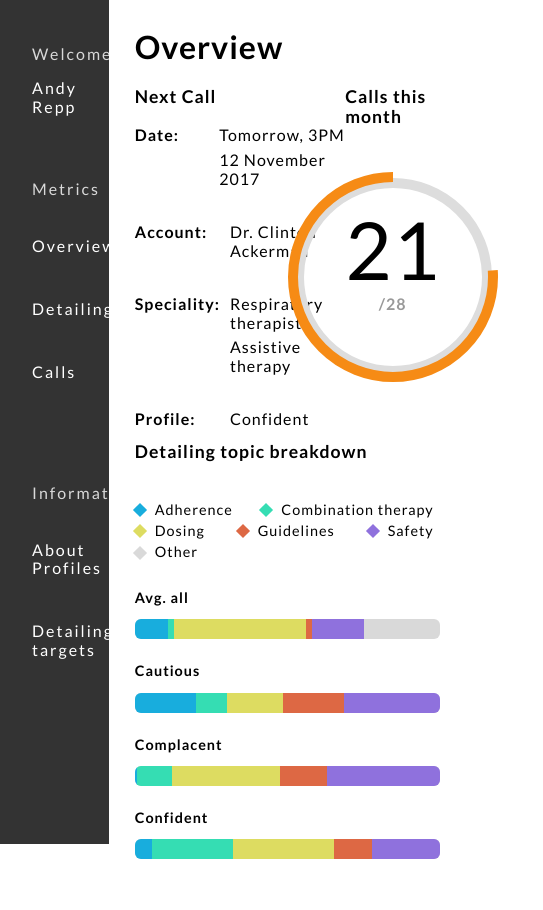
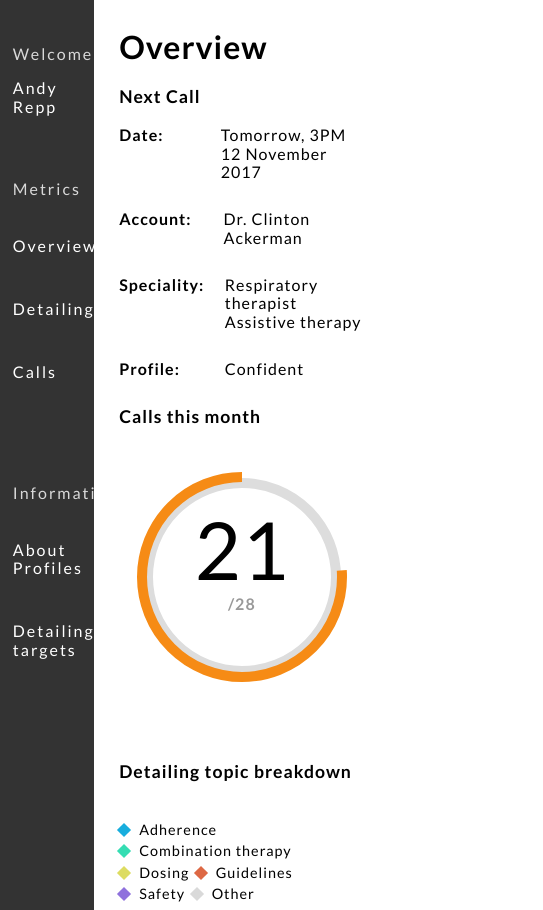
Before and after one commit to Nathan-Payne/dashboard-ui-mock, a website: page index.html in a window 390 px wide. Shown: the top 910 px of the page, 543 px wide, since content can reach past the window. Before the commit the page ends 859 px from the top, so only its background shows below. Drawn offline with nearby package versions, Linux system fonts and the light colour scheme.

Commit message:
add responsive breakpoints to adjust layout

```diff
--- a/index.html
+++ b/index.html
@@ -51,27 +51,27 @@
           <section class="call-info">
             <h3 class="call-info__title">Date:</h3>
             <div class="call-info__content">
-              <div>Tomorrow, 3PM</div>
-              <div>12 November 2017</div>
+              <p>Tomorrow, 3PM</p>
+              <p>12 November 2017</p>
             </div>
           </section>
           <section class="call-info">
             <h3 class="call-info__title">Account:</h3>
             <div class="call-info__content">
-              <div>Dr. Clinton Ackerman</div>
+              <p>Dr. Clinton Ackerman</p>
             </div>
           </section>
           <section class="call-info">
             <h3 class="call-info__title">Speciality:</h3>
             <div class="call-info__content">
-              <div>Respiratory therapist</div>
-              <div>Assistive therapy</div>
+              <p>Respiratory therapist</p>
+              <p>Assistive therapy</p>
             </div>
           </section>
           <section class="call-info">
             <h3 class="call-info__title">Profile:</h3>
             <div class="call-info__content">
-              <div>Confident</div>
+              <p>Confident</p>
             </div>
           </section>
         </div>
@@ -113,27 +113,27 @@
         <div class="topic-breakdown__legend">
           <div class="legend-item">
             <div class="square square--blue"></div>
-            <div class="topic">Adherence</div>
+            <p class="topic">Adherence</p>
           </div>
           <div class="legend-item">
             <div class="square square--green"></div>
-            <div class="topic">Combination therapy</div>
+            <p class="topic">Combination therapy</p>
           </div>
           <div class="legend-item">
             <div class="square square--yellow"></div>
-            <div class="topic">Dosing</div>
+            <p class="topic">Dosing</p>
           </div>
           <div class="legend-item">
             <div class="square square--red"></div>
-            <div class="topic">Guidelines</div>
+            <p class="topic">Guidelines</p>
           </div>
           <div class="legend-item">
             <div class="square square--purple"></div>
-            <div class="topic">Safety</div>
+            <p class="topic">Safety</p>
           </div>
           <div class="legend-item">
             <div class="square square--grey"></div>
-            <div class="topic">Other</div>
+            <p class="topic">Other</p>
           </div>
         </div>
         <section class="topic-breakdown__chart-area">
--- /dev/null
+++ b/scss/base/_breakpoints.scss
@@ -0,0 +1,6 @@
+// Breakpoints
+$sm: 520px;
+$md: 768px;
+$lg: 1024px;
+$xl: 1280px;
+$wide: 1520px;
--- /dev/null
+++ b/scss/base/_mixins.scss
@@ -0,0 +1,31 @@
+@use './breakpoints' as *;
+// Media Queries
+@mixin sm {
+  @media (min-width: #{$sm}) {
+    @content;
+  }
+}
+
+@mixin md {
+  @media (min-width: #{$md}) {
+    @content;
+  }
+}
+
+@mixin lg {
+  @media (min-width: #{$lg}) {
+    @content;
+  }
+}
+
+@mixin xl {
+  @media (min-width: #{$xl}) {
+    @content;
+  }
+}
+
+@mixin wide {
+  @media (min-width: #{$wide}) {
+    @content;
+  }
+}
--- a/scss/components/_content.scss
+++ b/scss/components/_content.scss
@@ -1,10 +1,18 @@
 @use '../base/colors' as *;
+@use '../base/mixins' as *;
 
 $content-padding: 1.6rem;
 
+body {
+  display: flex;
+}
+p {
+  margin: 0;
+}
+
 .content {
   width: 100%;
-  height: 100vh;
+  min-height: 100vh;
   background-color: white;
   padding-left: $content-padding;
   padding-right: $content-padding;
@@ -25,8 +33,13 @@ $content-padding: 1.6rem;
 
   .calls {
     width: 100%;
-    height: 42vh;
+    min-height: 42vh;
     display: flex;
+    flex-direction: column;
+
+    @include md {
+      flex-direction: row;
+    }
 
     &__next {
       flex: 1;
@@ -54,6 +67,7 @@ $content-padding: 1.6rem;
     }
 
     &__monthly {
+      min-height: 42vh;
       flex: 1;
       display: flex;
       flex-direction: column;
@@ -96,14 +110,21 @@ $content-padding: 1.6rem;
   }
 
   .topic-breakdown {
+    min-height: 42vh;
+    margin-bottom: 2rem;
     &__title {
       margin-top: 0;
       margin-bottom: 2.5rem;
     }
     &__legend {
       display: flex;
-      justify-content: space-between;
+      justify-content: start;
       flex-wrap: wrap;
+
+      @include md {
+        justify-content: space-between;
+      }
+
       .legend-item {
         display: flex;
         align-items: center;
--- a/scss/components/_sidebar.scss
+++ b/scss/components/_sidebar.scss
@@ -1,16 +1,24 @@
 @use '../base/colors' as *;
+@use '../base/mixins' as *;
 
 .sidebar {
   letter-spacing: 2px;
-  height: 100vh;
-  width: 28vw;
+  min-height: 100vh;
+  width: 24vw;
   padding-top: 0.8rem;
   background-color: $grey-800;
   color: white;
 
   &--title {
     color: $grey-200;
-    padding-left: 2rem;
+    padding-left: 0.8rem;
+
+    @include md {
+      padding-left: 1.5rem;
+    }
+    @include lg {
+      padding-left: 2rem;
+    }
   }
 
   .welcome,
@@ -24,7 +32,14 @@
     padding-bottom: 1rem;
   }
   .welcome div:last-child {
-    padding-left: 2rem;
+    padding-left: 0.8rem;
+
+    @include md {
+      padding-left: 1.5rem;
+    }
+    @include lg {
+      padding-left: 2rem;
+    }
   }
 
   nav {
@@ -33,7 +48,14 @@
       padding: 0;
 
       li {
-        padding: 1.4rem 0 1.4rem 2rem;
+        padding: 1.4rem 0 1.4rem 0.8rem;
+
+        @include md {
+          padding-left: 1.5rem;
+        }
+        @include lg {
+          padding-left: 2rem;
+        }
 
         &:hover {
           background-color: $grey-700;
--- a/scss/styles.scss
+++ b/scss/styles.scss
@@ -1,9 +1,7 @@
 @use 'base/colors';
+@use 'base/breakpoints';
+@use 'base/mixins';
 @use 'base/typography';
 
 @use 'components/sidebar';
 @use 'components/content';
-
-body {
-  display: flex;
-}
```
Also changed, not shown: css/styles.css, 1 other file.
